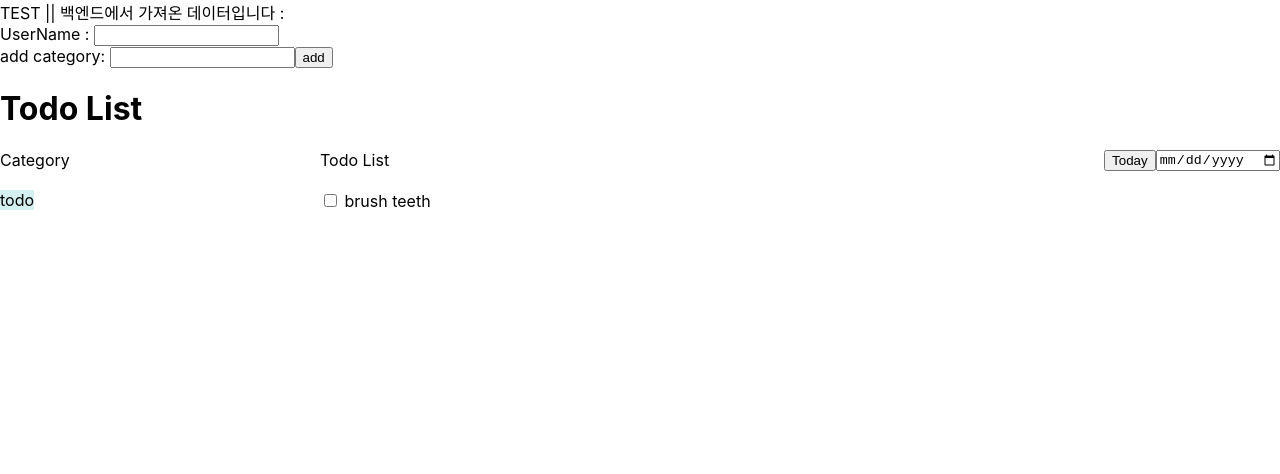
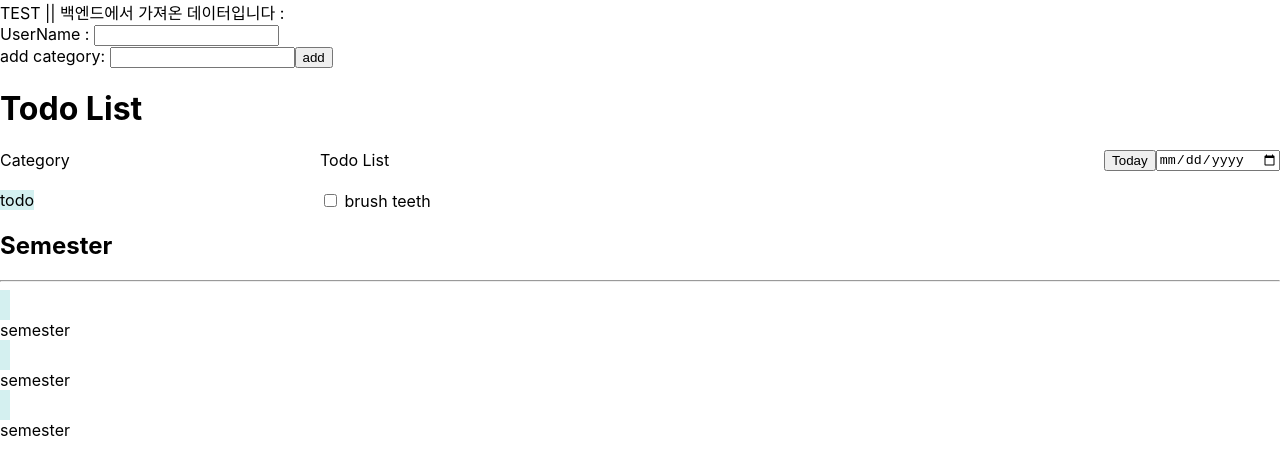
Before and after one commit to Kdoby/TodoList, a React (Create React App) app in the folder src/main/frontend/: page / in a window 1280 px wide. Shown: the top 474 px of the page. Built offline with nearby package versions, Linux system fonts and the light colour scheme; no server answers.

Commit message:
feat: semester 컴포넌트, leftlist css 모듈 생성

```diff
--- a/src/main/frontend/src/App.js
+++ b/src/main/frontend/src/App.js
@@ -1,5 +1,6 @@
 import './App.css';
 import TodoListPage from './component/TodoListPage';
+import TimeTablePage from './component/TimeTablePage.js';
 import React, {useEffect, useState} from 'react';
 import axios from 'axios';
 import Test from './component/Test';
@@ -24,6 +25,7 @@ function App() {
         <Test />
 
         <TodoListPage />
+        <TimeTablePage />
     </div>
     );
 }
--- /dev/null
+++ b/src/main/frontend/src/component/LeftList.module.css
@@ -0,0 +1,5 @@
+.flag {
+    width: 10px;
+    height: 30px;
+    background-color:"#d4f0f0";
+}
--- /dev/null
+++ b/src/main/frontend/src/component/Semester.js
@@ -0,0 +1,14 @@
+import styles from './LeftList.module.css';
+
+export default function Semester() {
+    return (
+        <div>
+            <div className="flag" style={{width: "10px",
+                                          height: "30px",
+                                          backgroundColor:"#d4f0f0",
+
+                                          }}/>
+            <div>semester</div>
+        </div>
+    );
+}
--- /dev/null
+++ b/src/main/frontend/src/component/SemesterList.js
@@ -0,0 +1,14 @@
+import styles from './LeftList.module.css';
+import Semester from "./Semester.js";
+
+export default function SemesterList() {
+    return (
+        <div className="leftList">
+            <h2>Semester</h2>
+            <hr />
+            <Semester />
+            <Semester />
+            <Semester />
+        </div>
+    );
+}
--- /dev/null
+++ b/src/main/frontend/src/component/TimeTablePage.js
@@ -0,0 +1,9 @@
+import SemesterList from "./SemesterList.js";
+
+export default function TimeTablePage() {
+    return (
+        <div>
+            <SemesterList />
+        </div>
+    );
+}
```
